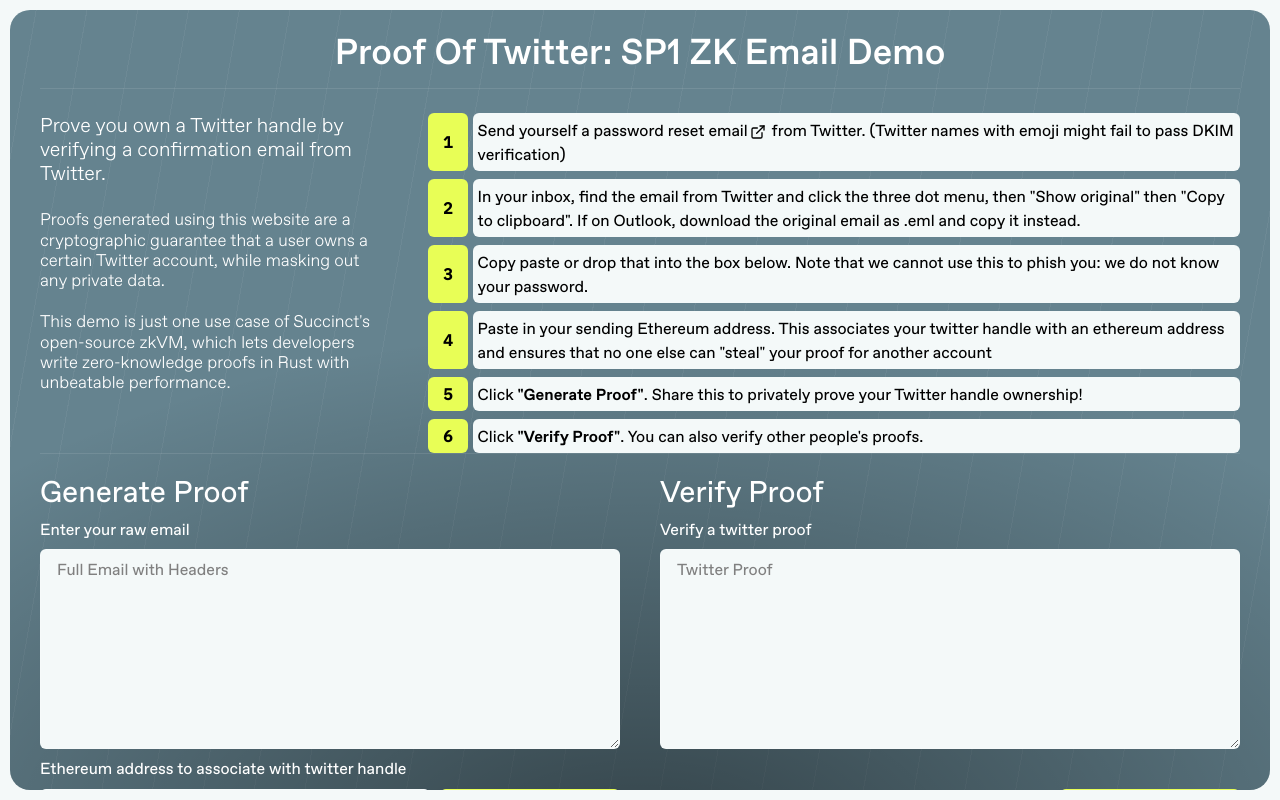
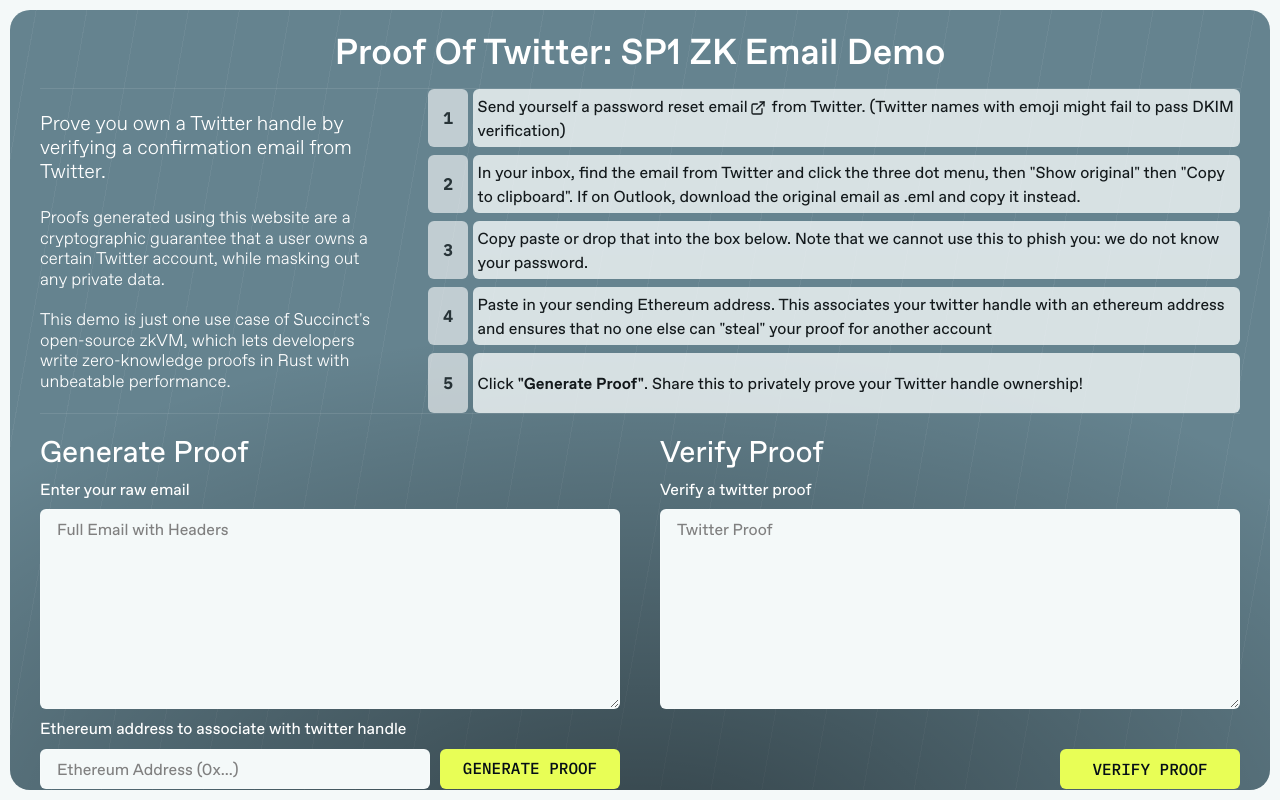
Before and after one commit to xavierdmello/proof-of-twitter-sp1, a React (Vite) app in the folder frontend/: page / in a window 1280 px wide. Built offline with nearby package versions, Linux system fonts and the light colour scheme.

Commit message:
update frontend

```diff
--- a/frontend/src/App.tsx
+++ b/frontend/src/App.tsx
@@ -59,8 +59,7 @@ function App() {
 
                 <Box width={"100%"} maxW={'1200px'} zIndex={2} flexDirection={"column"} marginX={'auto'} display="flex" flexGrow={1}>
                     <Divider />
-                    <br/>
-                    <Box flexGrow={1} display={"flex"} gap={"40px"} flexDirection={"row"}>
+                    <Box flexGrow={1} alignItems="center" display={"flex"} gap={"40px"} flexDirection={"row"} >
                         <Box width={"30%"}>
                             <Heading fontWeight={"300"} fontSize={"20px"}>Prove you own a Twitter handle by verifying a confirmation email from Twitter.
                          </Heading>
@@ -70,49 +69,108 @@ function App() {
                                 performance.</Heading>
                         </Box>
                         <Box width="70%">
-                            <List spacing={2} >
+                            <List spacing={2}>
                                 <ListItem display={"flex"} gap={"5px"}>
-                                    <Box fontFamily={"IBM Plex Mono"} fontWeight={"bold"} paddingLeft={"15px"} paddingRight={"15px"} display={"flex"} justifyContent={"center"} alignItems={"center"}  backgroundColor={'rgb(232, 254, 86)'} color={"black"} borderRadius={"md"} >
+                                    <Box
+                                        fontFamily={"IBM Plex Mono"}
+                                        fontWeight={"bold"}
+                                        paddingLeft={"15px"}
+                                        paddingRight={"15px"}
+                                        display={"flex"}
+                                        justifyContent={"center"}
+                                        alignItems={"center"}
+                                        backgroundColor={'white'}
+                                        opacity={"0.6"}
+                                        color={"black"}
+                                        borderRadius={"md"}
+                                    >
                                         <Text textAlign={"center"}>1</Text>
                                     </Box>
-                                    <Box width={"100%"}  backgroundColor={"rgb(244, 249, 249)"} borderRadius={"md"} padding={"5px"}>
+                                    <Box width={"100%"} backgroundColor={"rgb(244, 249, 249)"} borderRadius={"md"} padding={"5px"} opacity={"0.8"}>
                                         Send yourself a <Link href={"https://twitter.com/account/begin_password_reset"} isExternal> password reset email<ExternalLinkIcon mx='2px' /></Link> from Twitter. (Twitter names with emoji might fail to pass DKIM verification)
                                     </Box>
                                 </ListItem>
                                 <ListItem display={"flex"} gap={"5px"}>
-                                    <Box fontFamily={"IBM Plex Mono"} fontWeight={"bold"} paddingLeft={"15px"} paddingRight={"15px"} display={"flex"} justifyContent={"center"} alignItems={"center"}  backgroundColor={'rgb(232, 254, 86)'} color={"black"} borderRadius={"md"} >
+                                    <Box
+                                        fontFamily={"IBM Plex Mono"}
+                                        fontWeight={"bold"}
+                                        paddingLeft={"15px"}
+                                        paddingRight={"15px"}
+                                        display={"flex"}
+                                        justifyContent={"center"}
+                                        alignItems={"center"}
+                                        backgroundColor={'white'}
+                                        opacity={"0.6"}
+                                        color={"black"}
+                                        borderRadius={"md"}
+                                    >
                                         <Text textAlign={"center"}>2</Text>
                                     </Box>
-                                    <Box width={"100%"}  backgroundColor={"rgb(244, 249, 249)"} borderRadius={"md"} padding={"5px"}>
+                                    <Box width={"100%"} backgroundColor={"rgb(244, 249, 249)"} borderRadius={"md"} padding={"5px"} opacity={"0.8"}>
                                         In your inbox, find the email from Twitter and click the three dot menu, then "Show original" then "Copy to clipboard". If on Outlook, download the original email as .eml and copy it instead.
                                     </Box>
                                 </ListItem>
                                 <ListItem display={"flex"} gap={"5px"}>
-                                    <Box fontFamily={"IBM Plex Mono"} fontWeight={"bold"} paddingLeft={"15px"} paddingRight={"15px"} display={"flex"} justifyContent={"center"} alignItems={"center"}  backgroundColor={'rgb(232, 254, 86)'} color={"black"} borderRadius={"md"} >
+                                    <Box
+                                        fontFamily={"IBM Plex Mono"}
+                                        fontWeight={"bold"}
+                                        paddingLeft={"15px"}
+                                        paddingRight={"15px"}
+                                        display={"flex"}
+                                        justifyContent={"center"}
+                                        alignItems={"center"}
+                                        backgroundColor={'white'}
+                                        opacity={"0.6"}
+                                        color={"black"}
+                                        borderRadius={"md"}
+                                    >
                                         <Text textAlign={"center"}>3</Text>
                                     </Box>
-                                    <Box width={"100%"}  backgroundColor={"rgb(244, 249, 249)"} borderRadius={"md"} padding={"5px"}>
-                                        Copy paste or drop that into the box below. Note that we cannot use this to phish you: we do not know your password.</Box>
+                                    <Box width={"100%"} backgroundColor={"rgb(244, 249, 249)"} borderRadius={"md"} padding={"5px"} opacity={"0.8"}>
+                                        Copy paste or drop that into the box below. Note that we cannot use this to phish you: we do not know your password.
+                                    </Box>
                                 </ListItem>
                                 <ListItem display={"flex"} gap={"5px"}>
-                                    <Box fontFamily={"IBM Plex Mono"} fontWeight={"bold"} paddingLeft={"15px"}  paddingRight={"15px"} display={"flex"} justifyContent={"center"} alignItems={"center"}  backgroundColor={'rgb(232, 254, 86)'} color={"black"} borderRadius={"md"} >
+                                    <Box
+                                        fontFamily={"IBM Plex Mono"}
+                                        fontWeight={"bold"}
+                                        paddingLeft={"15px"}
+                                        paddingRight={"15px"}
+                                        display={"flex"}
+                                        justifyContent={"center"}
+                                        alignItems={"center"}
+                                        backgroundColor={'white'}
+                                        opacity={"0.6"}
+                                        color={"black"}
+                                        borderRadius={"md"}
+                                    >
                                         <Text textAlign={"center"}>4</Text>
                                     </Box>
-                                    <Box width={"100%"}  backgroundColor={"rgb(244, 249, 249)"} borderRadius={"md"}  padding={"5px"}>Paste in your sending Ethereum address. This associates your twitter handle with an ethereum address and ensures that no one else can "steal" your proof for another account </Box>
+                                    <Box width={"100%"} backgroundColor={"rgb(244, 249, 249)"} borderRadius={"md"} padding={"5px"} opacity={"0.8"}>
+                                        Paste in your sending Ethereum address. This associates your twitter handle with an ethereum address and ensures that no one else can "steal" your proof for another account
+                                    </Box>
                                 </ListItem>
-                                <ListItem display={"flex"} gap={"5px"}>
-                                    <Box fontFamily={"IBM Plex Mono"} fontWeight={"bold"} paddingLeft={"15px"} paddingRight={"15px"} display={"flex"} justifyContent={"center"} alignItems={"center"}  backgroundColor={'rgb(232, 254, 86)'} color={"black"} borderRadius={"md"} >
+                                <ListItem minH={"60px"} display={"flex"} gap={"5px"}>
+                                    <Box
+                                        fontFamily={"IBM Plex Mono"}
+                                        fontWeight={"bold"}
+                                        paddingLeft={"15px"}
+                                        paddingRight={"15px"}
+                                        display={"flex"}
+                                        justifyContent={"center"}
+                                        alignItems={"center"}
+                                        backgroundColor={'white'}
+                                        opacity={"0.6"}
+                                        color={"black"}
+                                        borderRadius={"md"}
+
+                                    >
                                         <Text textAlign={"center"}>5</Text>
                                     </Box>
-                                    <Box backgroundColor={"rgb(244, 249, 249)"} borderRadius={"md"} width={"100%"} padding={"5px"}>Click <b>"Generate Proof"</b>. Share this to privately prove your Twitter handle ownership!</Box>
+                                    <Box display={{lg: "flex"}} alignItems={"center"}   backgroundColor={"rgb(244, 249, 249)"} borderRadius={"md"} width={"100%"} padding={"5px"} opacity={"0.8"}>
+                                        Click&nbsp;<b>"Generate Proof"</b>. Share this to privately prove your Twitter handle ownership!
+                                    </Box>
                                 </ListItem>
-                                <ListItem display={"flex"} gap={"5px"}>
-                                    <Box fontFamily={"IBM Plex Mono"} fontWeight={"bold"} paddingLeft={"15px"} paddingRight={"15px"} display={"flex"} justifyContent={"center"} alignItems={"center"}  backgroundColor={'rgb(232, 254, 86)'} color={"black"} borderRadius={"md"} >
-                                        <Text textAlign={"center"}>6</Text>
-                                    </Box>
-                                    <Box backgroundColor={"rgb(244, 249, 249)"} borderRadius={"md"} width={"100%"} padding={"5px"}>Click <b>"Verify Proof"</b>. You can also verify other people's proofs.</Box>
-                                </ListItem>
-
 
                             </List>
                         </Box>
```
